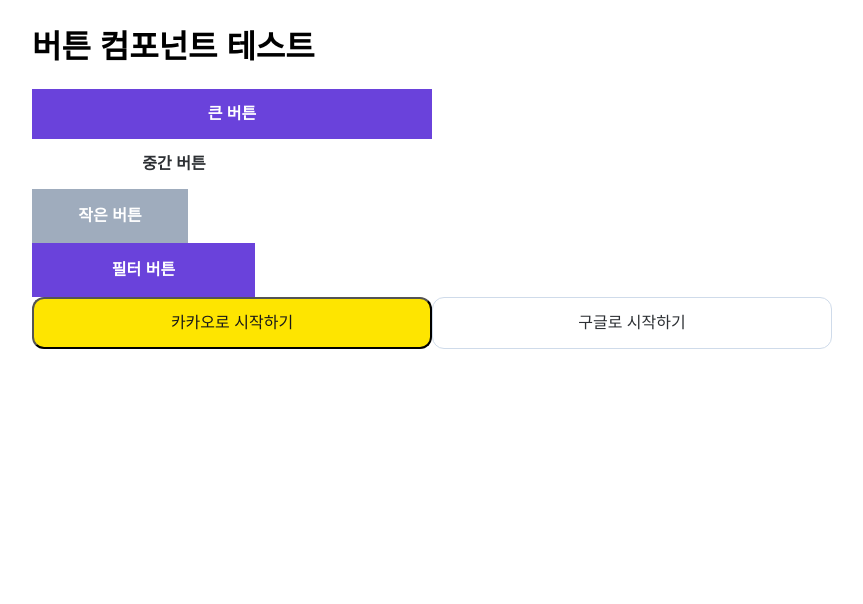
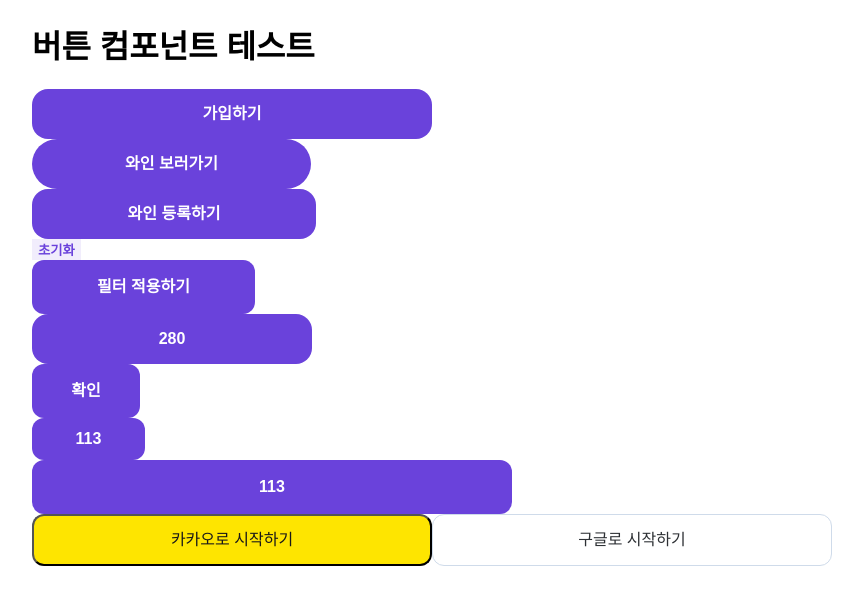
Before and after one commit to jaehyeongjung/Wine-project, a Next.js app: page / in a window 1280 px wide. Shown: the top 604 px of the page, without its empty margins (8-871 px from the left). Built offline with nearby package versions, Linux system fonts and the light colour scheme.

Commit message:
feat: button size setting #8

```diff
--- a/pages/components/common/Button.module.css
+++ b/pages/components/common/Button.module.css
@@ -9,32 +9,122 @@
 }
 
 /* 버튼 크기 */
-.large {
+.width400 {
   width: 400px;
+  height: 50px;
+  border-radius: 16px;
+  font-size: var(--text-lg);
+  line-height: var(--line-height-lg);
+  font-weight: var(--font-bold);
+}
+
+.width163 {
+  width: 163px;
+  height: 48px;
+  border-radius: 12px;
+  font-size: var(--text-lg);
+  line-height: var(--line-height-2lg);
+  font-weight: var(--font-semibold);
+}
+
+.width480 {
+  width: 480px;
+  height: 54px;
+  border-radius: 12px;
+  font-size: var(--text-lg);
+  line-height: var(--line-height-2lg);
+  font-weight: var(--font-bold);
+}
+
+.width279 {
+  width: 279px;
+  border-radius: 100px;
   height: 50px;
   font-size: var(--text-lg);
   line-height: var(--line-height-lg);
+  font-weight: var(--font-bold);
 }
 
-.medium {
+.width284 {
   width: 284px;
   height: 50px;
+  border-radius: 16px;
   font-size: var(--text-lg);
   line-height: var(--line-height-lg);
+  font-weight: var(--font-bold);
 }
 
-.small {
+.width280 {
+  width: 280px;
+  height: 50px;
+  border-radius: 16px;
+  font-size: var(--text-lg);
+  line-height: var(--line-height-lg);
+  font-weight: var(--font-bold);
+}
+
+.width96x54 {
+  width: 96px;
+  height: 54px;
+  border-radius: 12px;
+  font-size: var(--text-lg);
+  line-height: var(--line-height-lg);
+  font-weight: var(--font-bold);
+}
+
+.width96x42 {
+  width: 96px;
+  height: 42px;
+  border-radius: 12px;
+  font-size: var(--text-lg);
+  line-height: var(--line-height-2lg);
+  font-weight: var(--font-bold);
+}
+
+.width223 {
+  width: 223px;
+  height: 54px;
+  border-radius: 12px;
+  font-size: var(--text-lg);
+  line-height: var(--line-height-lg);
+  font-weight: var(--font-bold);
+}
+
+.width108 {
+  width: 108px;
+  height: 54px;
+  border-radius: 12px;
+  font-size: var(--text-lg);
+  line-height: var(--line-height-lg);
+  font-weight: var(--font-bold);
+}
+
+.width113 {
+  width: 113px;
+  height: 42px;
+  border-radius: 12px;
+  font-size: var(--text-lg);
+  line-height: var(--line-height-lg);
+  font-weight: var(--font-bold);
+}
+
+.width156 {
   width: 156px;
   height: 54px;
+  border: 1px solid #cfdbea;
+  border-radius: 12px;
+  font-size: var(--text-lg);
+  line-height: var(--line-height-2lg);
+  font-weight: var(--font-bold);
+}
+
+.width294 {
+  width: 294px;
+  height: 54px;
+  border-radius: 12px;
   font-size: var(--text-lg);
   line-height: var(--line-height-lg);
-}
-
-.filter {
-  width: 223px;
-  height: 54px;
-  font-size: var(--text-lg);
-  line-height: var(--line-height-lg);
+  font-weight: var(--font-bold);
 }
 
 .social {
@@ -47,6 +137,10 @@
 /* 배경색 */
 .purple {
   background-color: var(--purple100);
+}
+
+.lite_purple {
+  background-color: var(--purple10);
 }
 
 .gray {
@@ -91,3 +185,77 @@
   border: 1px solid var(--gray200);
   border-radius: 12px;
 }
+@media (min-width: 769px) and (max-width: 1024px) {
+  .width284 {
+    width: 220px;
+    height: 48px;
+  }
+
+  .width96x42 {
+    width: 116px;
+    height: 48px;
+  }
+
+  .width280 {
+    width: 220px;
+    height: 48px;
+  }
+}
+
+@media (max-width: 768px) {
+  .width400 {
+    width: 303px;
+    height: 48px;
+    border-radius: 12px;
+    font-size: var(--text-md);
+    line-height: var(--line-height-md);
+  }
+
+  .width163 {
+    width: 137px;
+    height: 47px;
+  }
+
+  .width96x42 {
+    width: 89px;
+    height: 42px;
+    font-size: var(--text-md);
+    line-height: var(--line-height-md);
+  }
+
+  .width113 {
+    width: 100px;
+    height: 40px;
+  }
+
+  .width108 {
+    width: 96px;
+  }
+
+  .width294 {
+    width: 223px;
+  }
+
+  .width284 {
+    width: 343px;
+    height: 48px;
+    border-radius: 12px;
+    font-size: var(--text-md);
+    line-height: var(--line-height-md);
+  }
+  .width480 {
+    width: 327px;
+  }
+
+  .width156 {
+    height: 50px;
+  }
+
+  .width280 {
+    width: 343px;
+    height: 48px;
+    border-radius: 12px;
+    font-size: var(--text-md);
+    line-height: var(--line-height-md);
+  }
+}
--- a/pages/components/common/Button.tsx
+++ b/pages/components/common/Button.tsx
@@ -3,9 +3,22 @@
 
 interface ButtonProps {
   type?: 'default' | 'kakao' | 'google'; // 버튼 타입
-  size: 'large' | 'medium' | 'small' | 'filter' | 'social';
+  size:
+    | 'width400'
+    | 'width279'
+    | 'width284'
+    | 'width96x54'
+    | 'width96x42'
+    | 'width280'
+    | 'width223'
+    | 'width108'
+    | 'width294'
+    | 'width113'
+    | 'width480'
+    | 'social';
+
   radius?: number;
-  color?: 'purple' | 'gray' | 'white';
+  color?: 'purple' | 'gray' | 'white' | 'lite_purple';
   text: string;
   textColor?: 'white' | 'gray' | 'purple';
   onClick?: () => void;
--- a/pages/index.tsx
+++ b/pages/index.tsx
@@ -14,29 +14,68 @@
 
       <Button
         type="default"
-        size="large"
-        text="큰 버튼"
+        size="width400"
+        text="가입하기"
         color="purple"
         textColor="white"
       />
       <Button
         type="default"
-        size="medium"
-        text="중간 버튼"
-        color="white"
-        textColor="gray"
-      />
-      <Button
-        type="default"
-        size="small"
-        text="작은 버튼"
-        color="gray"
+        size="width279"
+        text="와인 보러가기"
+        color="purple"
         textColor="white"
       />
       <Button
         type="default"
-        size="filter"
-        text="필터 버튼"
+        size="width284"
+        text="와인 등록하기"
+        color="purple"
+        textColor="white"
+      />
+      <Button
+        type="default"
+        size="width96"
+        text="초기화"
+        color="lite_purple"
+        textColor="purple"
+      />
+      <Button
+        type="default"
+        size="width223"
+        text="필터 적용하기"
+        color="purple"
+        textColor="white"
+      />
+
+      <Button
+        type="default"
+        size="width280"
+        text="280"
+        color="purple"
+        textColor="white"
+      />
+
+      <Button
+        type="default"
+        size="width108"
+        text="확인"
+        color="purple"
+        textColor="white"
+      />
+
+      <Button
+        type="default"
+        size="width113"
+        text="113"
+        color="purple"
+        textColor="white"
+      />
+
+      <Button
+        type="default"
+        size="width480"
+        text="113"
         color="purple"
         textColor="white"
       />
```
